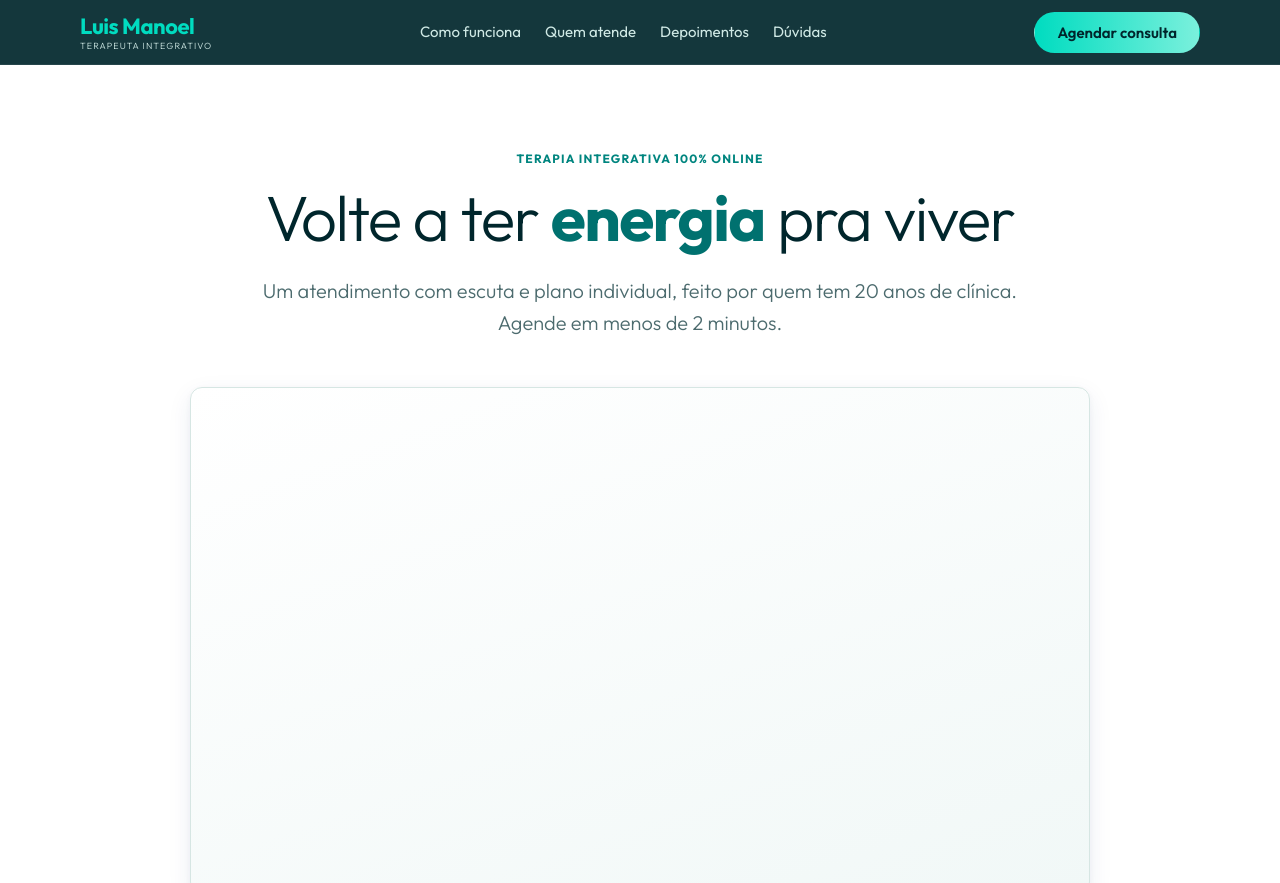
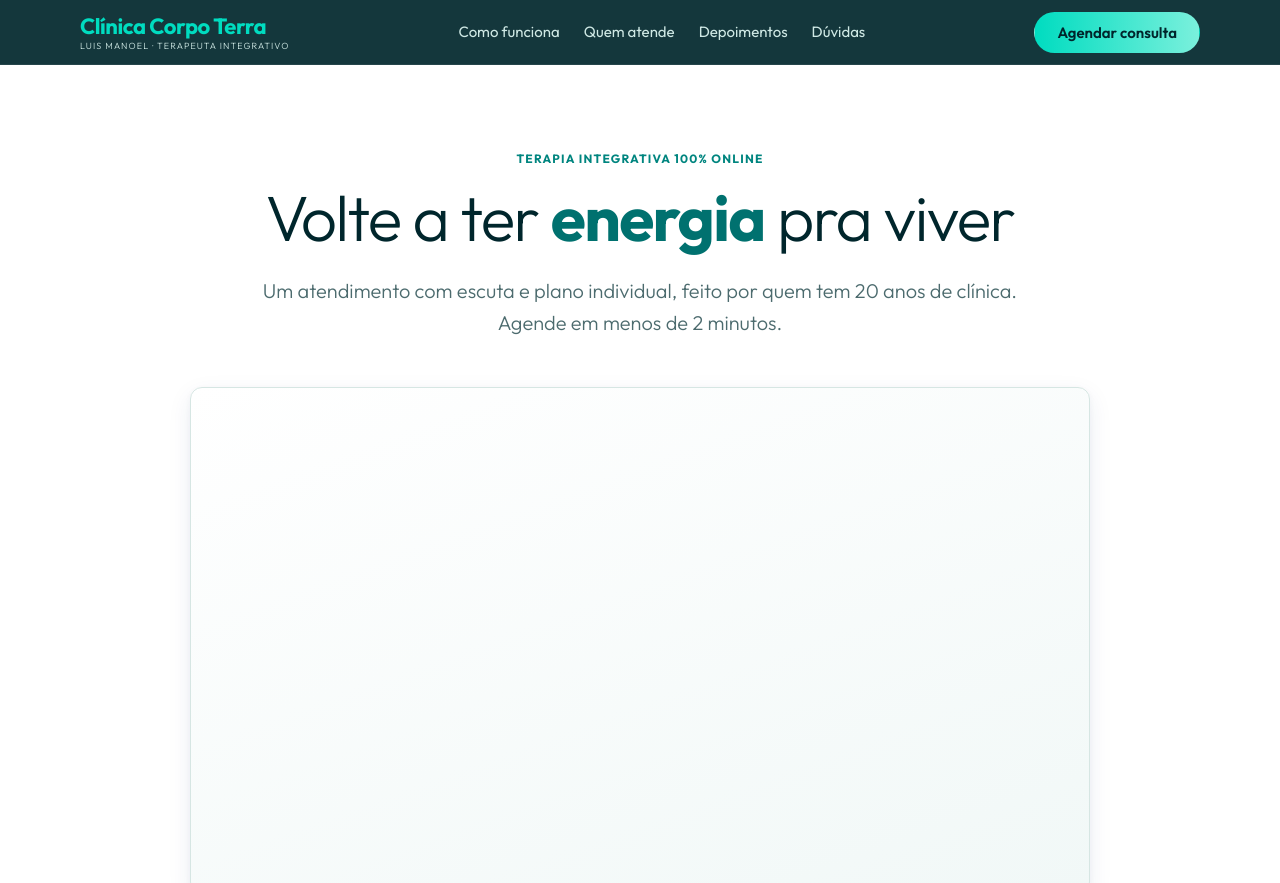
Before and after one commit to novvasaudeintegrativa-cmyk/clinicacorpoterra, a plain HTML site: page index.html in a window 1280 px wide. Shown: the top 883 px of the page. Drawn offline with Linux system fonts and the light colour scheme.

Commit message:
Nome da clínica: Clínica Corpo Terra (Luis Manoel segue como profissional)
Co-Authored-By: Claude Sonnet 5.5 <noreply@anthropic.com>

```diff
--- a/config.js
+++ b/config.js
@@ -5,10 +5,10 @@ window.CONFIG = {
   MODO: 'mock',
 
   // Nome exibido no topo (provisório, ver PRD §6.1).
-  NOME_CLINICA: 'Luis Manoel',
+  NOME_CLINICA: 'Clínica Corpo Terra',
 
   // Identifica a clínica (tenant) dentro do NewCRM. Segmento do tenant = 'clinica'.
-  TENANT: 'terapeuta-luis-manoel',
+  TENANT: 'clinica-corpo-terra',
 
   // Base das funções públicas do NewCRM (sem login), ex.: URL das Edge Functions do Supabase.
   // Mesmo padrão do `coletar-evento` do Tráfego.
--- a/index.html
+++ b/index.html
@@ -4,7 +4,7 @@
   <meta charset="utf-8">
   <meta name="viewport" content="width=device-width, initial-scale=1">
   <script>document.documentElement.classList.add("js");</script>
-  <title>Luis Manoel · Terapeuta Integrativo — Agende sua consulta</title>
+  <title>Clínica Corpo Terra — Agende sua consulta</title>
   <meta name="description" content="20 anos de clínica e +48 mil atendimentos. Agende sua consulta online com o terapeuta integrativo Luis Manoel em poucos minutos.">
   <link rel="preconnect" href="https://fonts.googleapis.com">
   <link rel="stylesheet" href="styles.css">
@@ -12,9 +12,9 @@
 <body>
   <nav aria-label="Principal">
     <div class="wrap">
-      <a class="logo" href="#topo" aria-label="Luis Manoel, terapeuta integrativo">
-        <span class="lw"><span id="marca">Luis Manoel</span></span>
-        <small>Terapeuta integrativo</small>
+      <a class="logo" href="#topo" aria-label="Clínica Corpo Terra">
+        <span class="lw"><span id="marca">Clínica Corpo Terra</span></span>
+        <small>Luis Manoel · Terapeuta integrativo</small>
       </a>
       <ul>
         <li><a href="#como">Como funciona</a></li>
@@ -254,7 +254,7 @@
   <!-- 10. CTA final -->
   <section class="cta">
     <div class="wrap">
-      <span class="eyebrow">Luis Manoel</span>
+      <span class="eyebrow">Clínica Corpo Terra</span>
       <h2>Dê o primeiro passo pela sua <b>energia</b></h2>
       <p class="lead">Agende sua consulta online em menos de 2 minutos.</p>
       <a class="btn btn-primary btn-lg" href="#agendar">Agendar minha consulta</a>
@@ -263,9 +263,9 @@
 
   <footer>
     <div class="wrap">
-      <a class="logo" href="#topo" aria-label="Luis Manoel, terapeuta integrativo"><span class="lw">Luis Manoel</span><small>Terapeuta integrativo</small></a>
+      <a class="logo" href="#topo" aria-label="Clínica Corpo Terra"><span class="lw">Clínica Corpo Terra</span><small>Luis Manoel · Terapeuta integrativo</small></a>
       <p>As informações deste site têm caráter educativo e não substituem consulta, diagnóstico ou tratamento feito por profissional de saúde habilitado. Resultados variam de pessoa para pessoa e não são garantidos.</p>
-      <p>Seus dados são usados apenas para o agendamento. © <span id="ano"></span> Luis Manoel. Todos os direitos reservados.</p>
+      <p>Seus dados são usados apenas para o agendamento. © <span id="ano"></span> Clínica Corpo Terra. Todos os direitos reservados.</p>
     </div>
   </footer>
 
```
Also changed, not shown: 2 other files.
